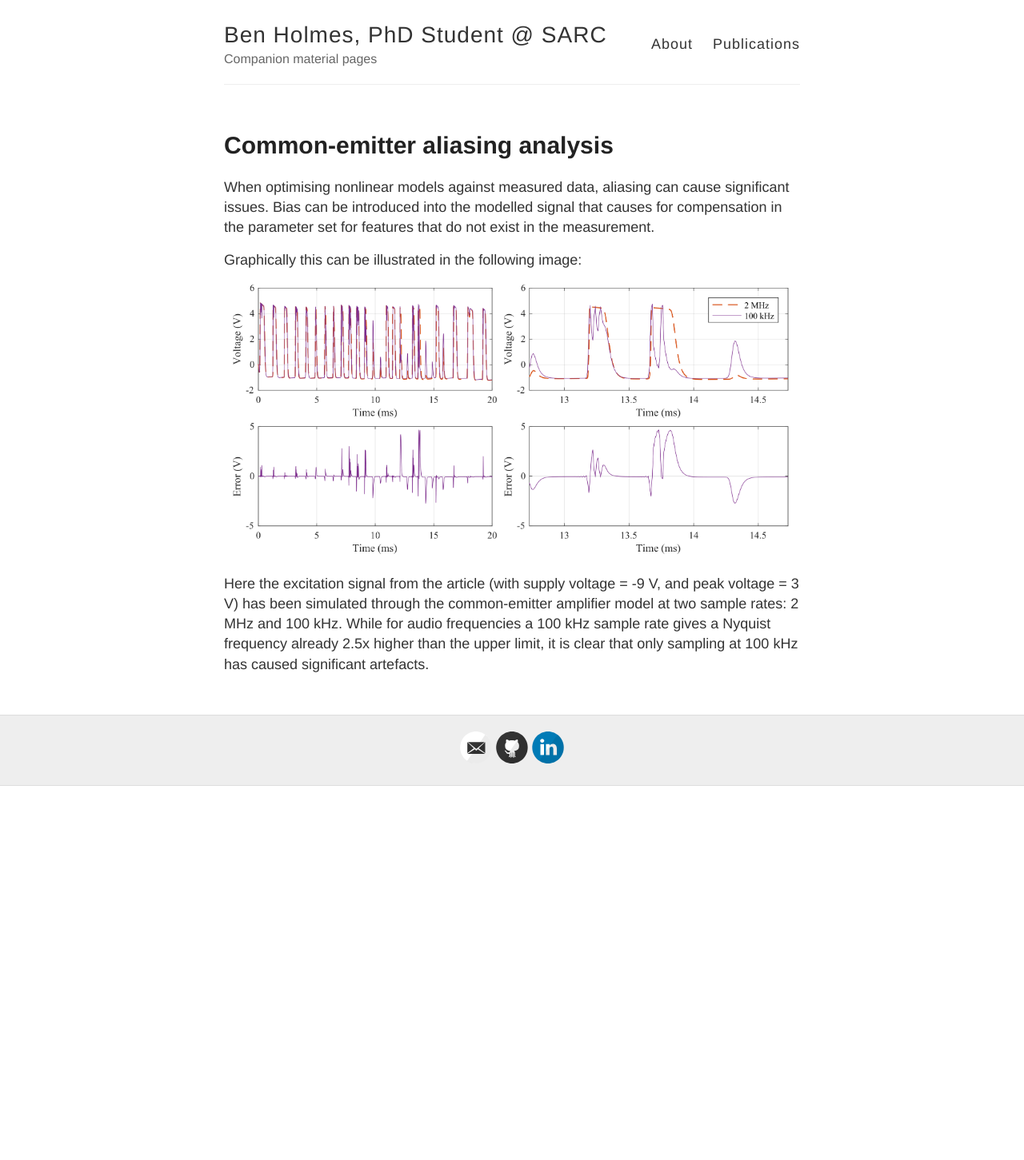
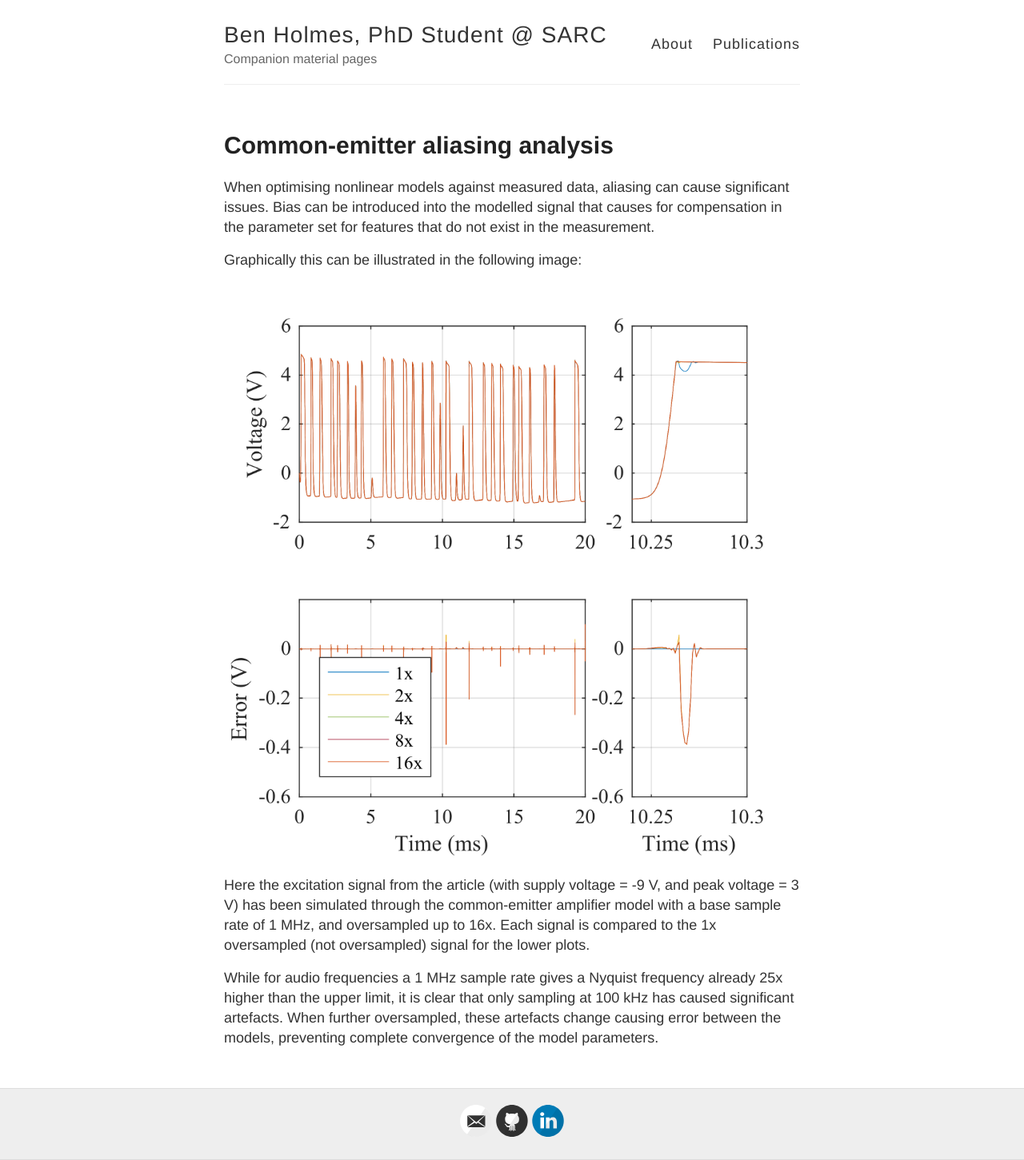
Before and after one commit to bholmesqub/Estimation, a Jekyll site: the page built from common-emitter/aliasing.md, in a window 1280 px wide. Shown: the whole page at 80% size. Built offline with Jekyll 4.4.1, drawn with Linux system fonts in a browser that asks for light colours; before the commit the page ends 983 px from its top, so only the background shows below that.

Commit message:
Updated aliasing for multiple oversampling factors and higher base rate.

```diff
--- a/common-emitter/aliasing.md
+++ b/common-emitter/aliasing.md
@@ -9,6 +9,8 @@ When optimising nonlinear models against measured data, aliasing can cause signi
 
 Graphically this can be illustrated in the following image:
 
-![Common-emitter aliasing example](../../images/aliasing/ce-aliasing.png)
+![Common-emitter aliasing example](../../images/aliasing/ce-aliasing-td-comparison.png)
 
-Here the excitation signal from the article (with supply voltage = -9 V, and peak voltage = 3 V) has been simulated through the common-emitter amplifier model at two sample rates: 2 MHz and 100 kHz. While for audio frequencies a 100 kHz sample rate gives a Nyquist frequency already 2.5x higher than the upper limit, it is clear that only sampling at 100 kHz has caused significant artefacts.
+Here the excitation signal from the article (with supply voltage = -9 V, and peak voltage = 3 V) has been simulated through the common-emitter amplifier model with a base sample rate of 1 MHz, and oversampled up to 16x. Each signal is compared to the 1x oversampled (not oversampled) signal for the lower plots.
+
+While for audio frequencies a 1 MHz sample rate gives a Nyquist frequency already 25x higher than the upper limit, it is clear that only sampling at 100 kHz has caused significant artefacts. When further oversampled, these artefacts change causing error between the models, preventing complete convergence of the model parameters.
```
Also changed, not shown: images/aliasing/ce-aliasing-td-comparison.png (added), images/aliasing/ce-aliasing.png (deleted), 2 other files.
